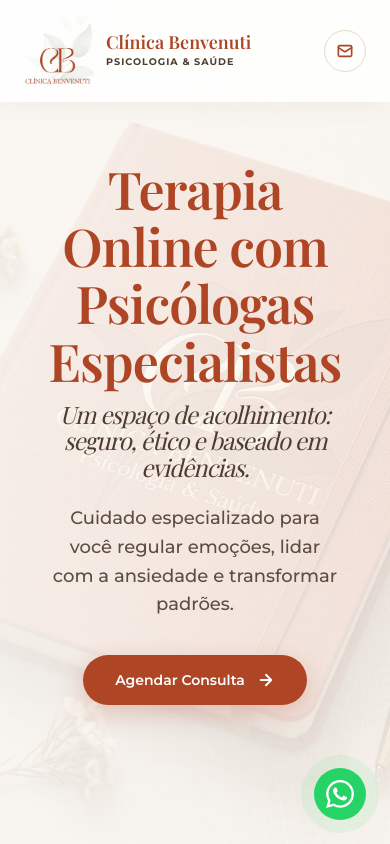
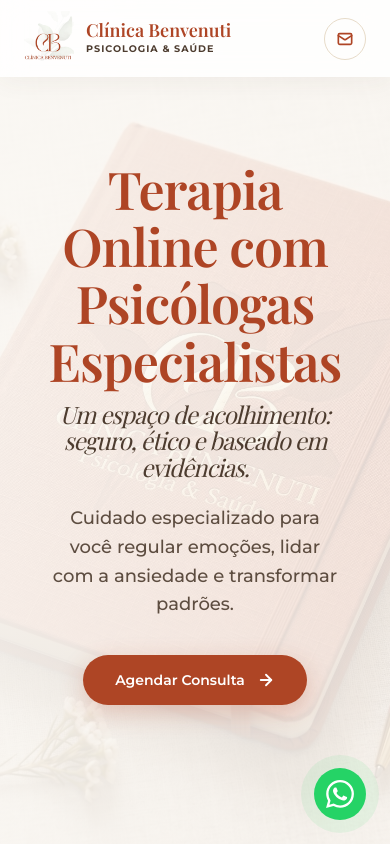
Before and after one commit to larissabenvenuti/clinica-benvenuti, a Next.js app: page / in a window 390 px wide. Shown: the top 844 px of the page. Built offline with nearby package versions, Linux system fonts and the light colour scheme; a web font is replaced by a local one.

Commit message:
styles: adjust logo size and add responsive margin for better alignment

```diff
--- a/src/components/Header/Header.tsx
+++ b/src/components/Header/Header.tsx
@@ -42,8 +42,8 @@ export default function Header() {
           <Image
             src="/clinic-logo.png"
             alt="Logo Clínica Benvenuti"
-            width={70}
-            height={70}
+            width={50}
+            height={50}
             priority
           />
           <div className={styles.brandText}>
--- a/src/components/Header/header.module.scss
+++ b/src/components/Header/header.module.scss
@@ -34,12 +34,17 @@
   .logoWrapper {
     display: flex;
     align-items: center;
+    justify-content: center;
     gap: $spacing-2;
     text-decoration: none;
     cursor: pointer;
 
     img {
       object-fit: cover;
+      margin-top: -5px;
+      @include respond-to("md") {
+        margin-top: -10px;
+      }
     }
 
     .brandText {
```
